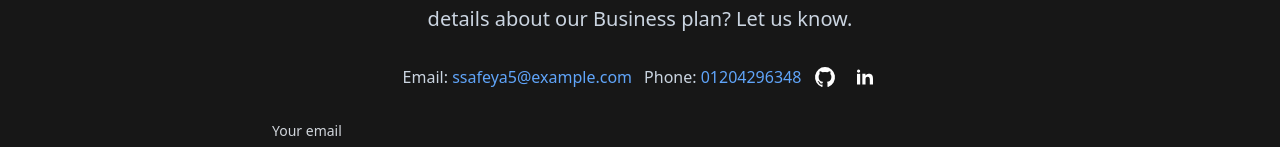
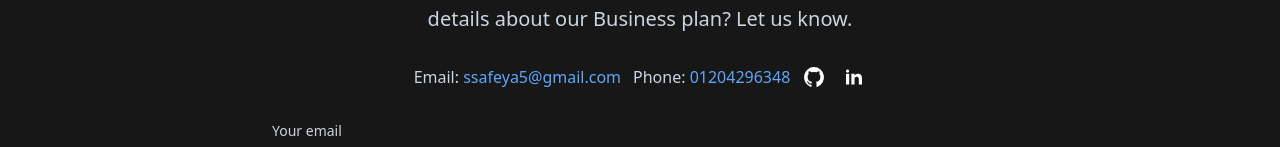
Before and after one commit to Safeya-Yasien/portfolio, a Next.js app: page / in a window 1280 px wide. Shown: the part 3688-3835 px from the top of the page. Built offline with nearby package versions, Linux system fonts and the light colour scheme.

Commit message:
Update ContactSection.tsx

```diff
--- a/src/app/components/portfolio/ContactSection.tsx
+++ b/src/app/components/portfolio/ContactSection.tsx
@@ -43,8 +43,8 @@ const ContactSection = () => {
           <div className="text-center mb-8 flex items-center justify-center gap-3">
             <p className="text-slate-300">
               Email:{" "}
-              <a href="mailto:your-email@example.com" className="text-blue-400">
-                ssafeya5@example.com
+              <a href="mailto:ssafeya5@gmail.com" className="text-blue-400">
+                ssafeya5@gmail.com
               </a>
             </p>
             <p className="text-slate-300">
```
